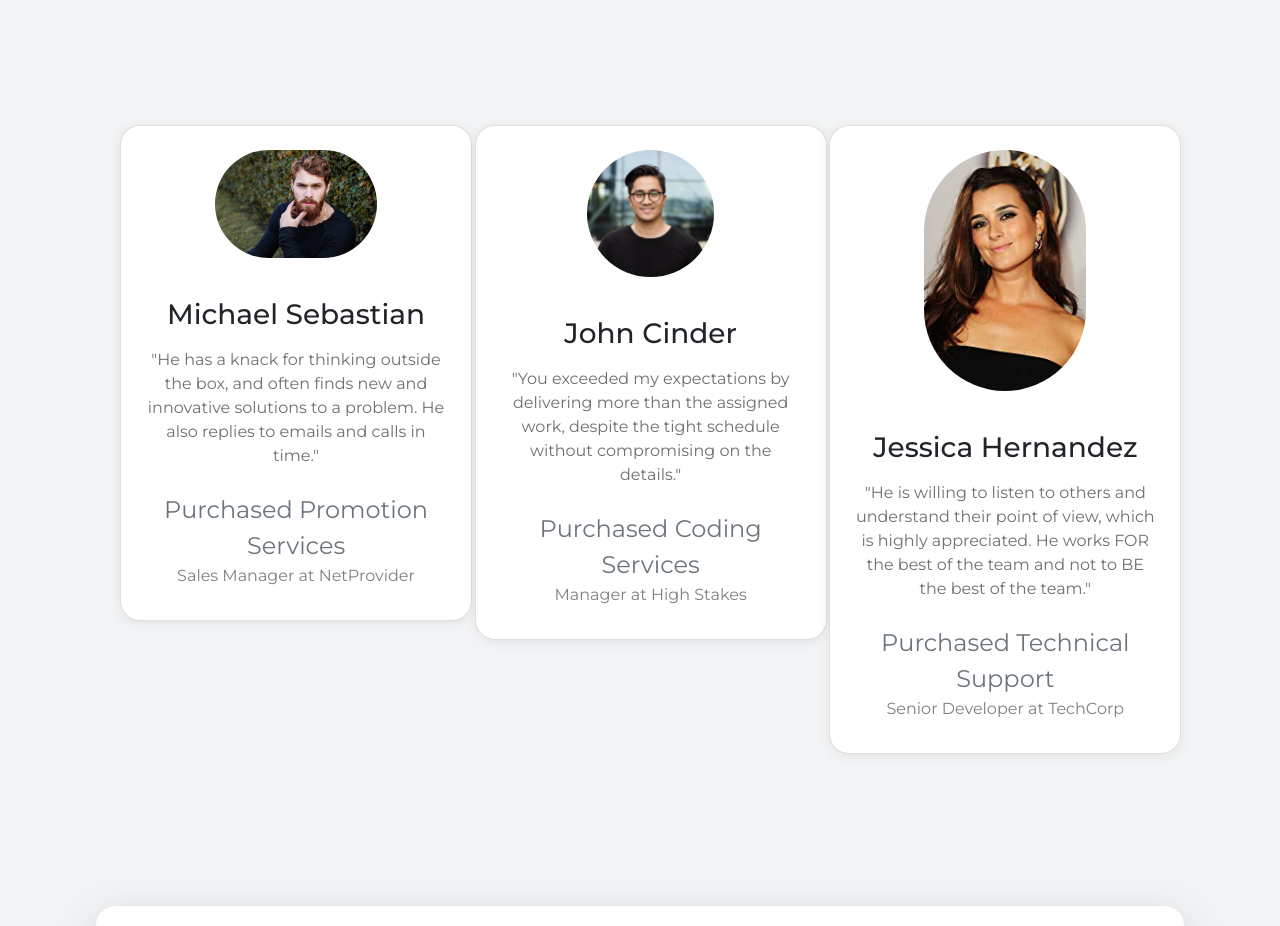
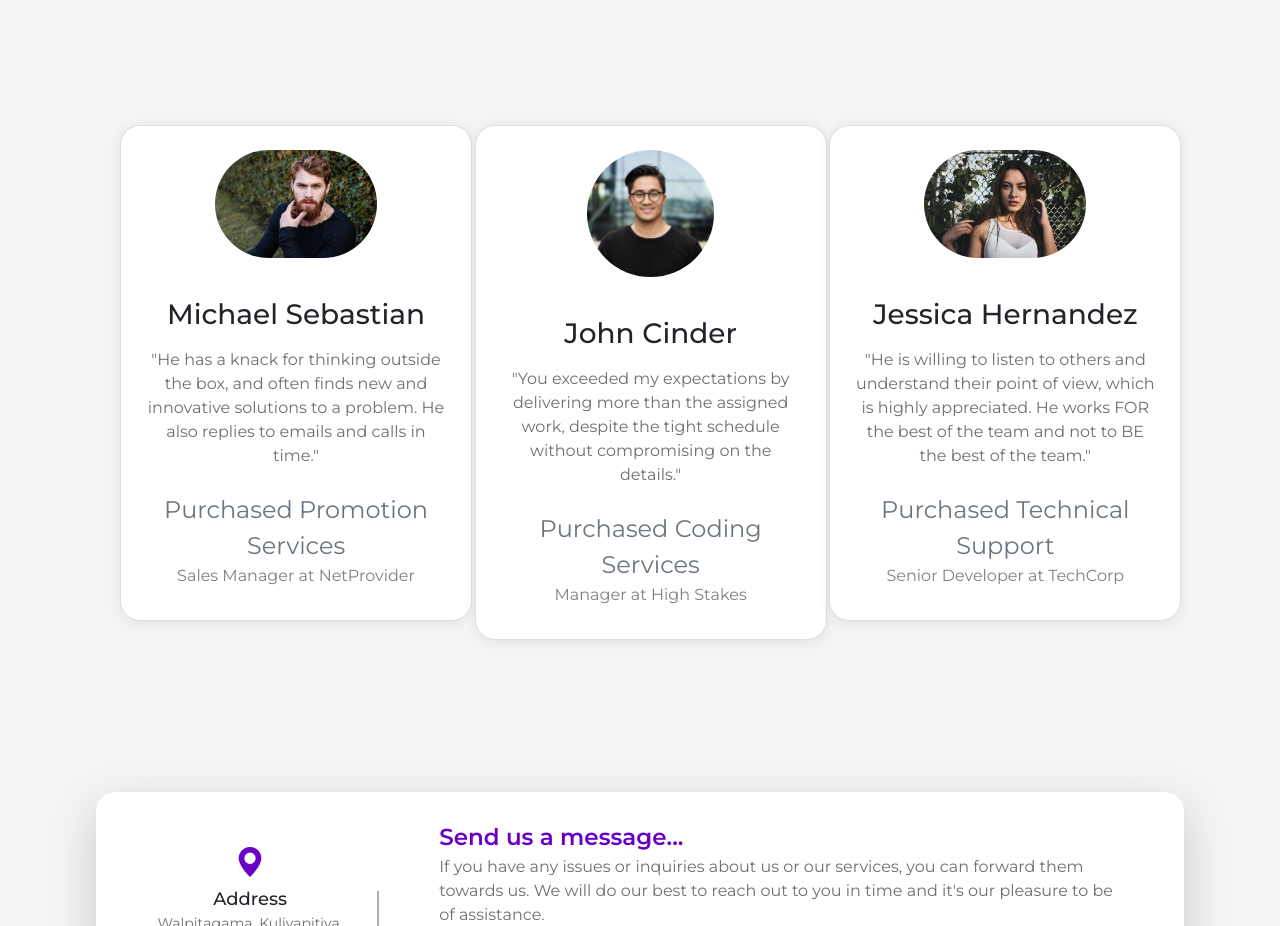
Before and after one commit to DevKAVI/project-kgt, a plain HTML site: page index.html in a window 1280 px wide. Shown: the part 4900-5826 px from the top of the page. Drawn offline with Linux system fonts and the light colour scheme; files whose address does not match are found by name.

Commit message:
minor-change

```diff
--- a/index.html
+++ b/index.html
@@ -463,7 +463,7 @@
             <div class="card mr-1 d-inline-block">
               <div class="card-img-top">
                 <img
-                  src="./assets/img/UI-face-5.jpg"
+                  src="./assets/img/UI-face-4.jpg"
                   class="img-fluid border-radius p-4"
                   alt=""
                 />
```
